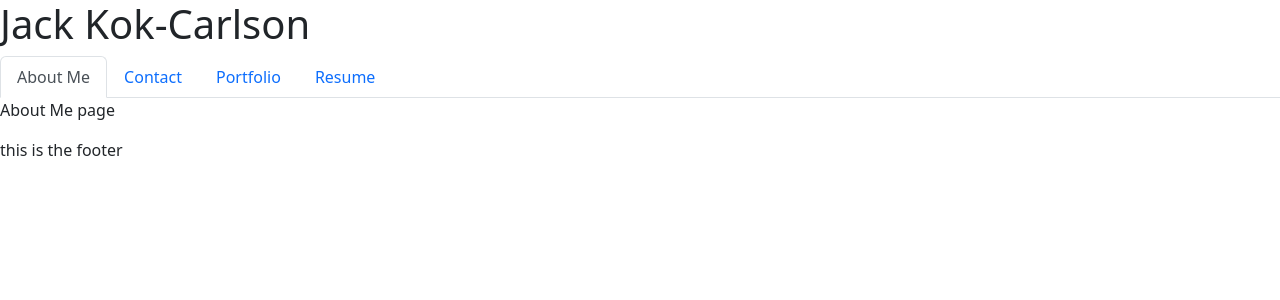
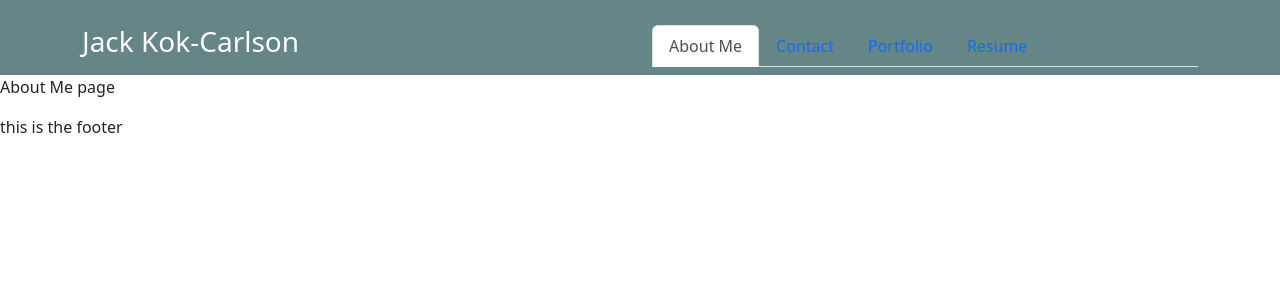
Before and after one commit to BaldurTheBuilder/Jack-KC-portfolio, a React (Create React App) app: page / in a window 1280 px wide. Shown: the top 300 px of the page. Built offline with nearby package versions, Linux system fonts and the light colour scheme.

Commit message:
header css being constructed

```diff
--- a/src/components/Header.js
+++ b/src/components/Header.js
@@ -1,13 +1,23 @@
 import React from 'react';
 import Navigation from "./Navigation";
+import '../styles/Header.css';
 
 const Header = ({currentPage, handlePageChange}) => {
     return (
-    <div>
-        {/*WHEN I view the header I see the developer's name and navigation with titles corresponding to different sections of the portfolio */}
-        <h1>Jack Kok-Carlson</h1>
-        <Navigation currentPage={currentPage} handlePageChange={handlePageChange}/>
-    </div>
+    <header className="header">
+        <div class="container">
+            <div class="row">
+                <div class="col-lg-6 col-sm-12 ">
+                    {/*WHEN I view the header I see the developer's name and navigation with titles corresponding to different sections of the portfolio */}
+                    <h3>Jack Kok-Carlson</h3>
+                </div>
+
+                <div class="col-lg-6 col-sm-12">
+                <Navigation currentPage={currentPage} handlePageChange={handlePageChange}/>
+                </div>
+            </div>
+        </div>
+    </header>
     );
   };
 
--- a/src/components/Navigation.js
+++ b/src/components/Navigation.js
@@ -2,6 +2,7 @@
 // WHEN I view the navigation titles I see the titles About Me, Portfolio, Contact, and Resume, and the title corresponding to the current section is highlighted
 // WHEN I click on a navigation title I see the corresponding section below the navigation without the page reloading and that title is highlighted
 import React from 'react';
+import '../styles/Header.css';
 
 const Navigation = ({currentPage, handlePageChange}) => {
     return (
--- a/src/styles/Header.css
+++ b/src/styles/Header.css
@@ -6,3 +6,20 @@ our color pallete in hex is:
 A7ACD9
 9E8FB2
 */
+
+.header {
+    background: #668586;
+    height: 75px;
+  }
+
+  .header h3 {
+    margin: 0;
+    padding-top: 25px;
+    text-align: left;
+    color: white;
+  }
+
+  .nav {
+    padding-top: 25px;
+
+  }
```
